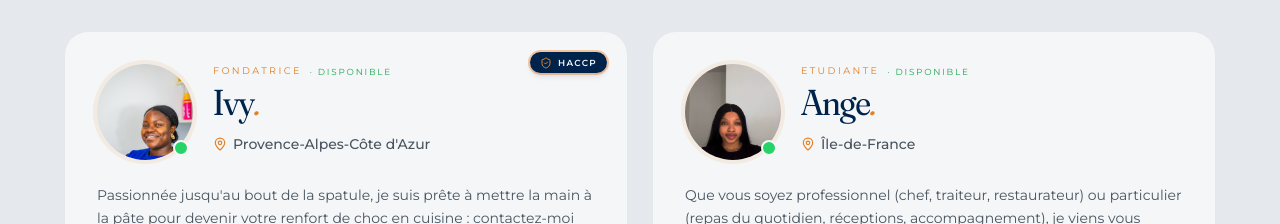
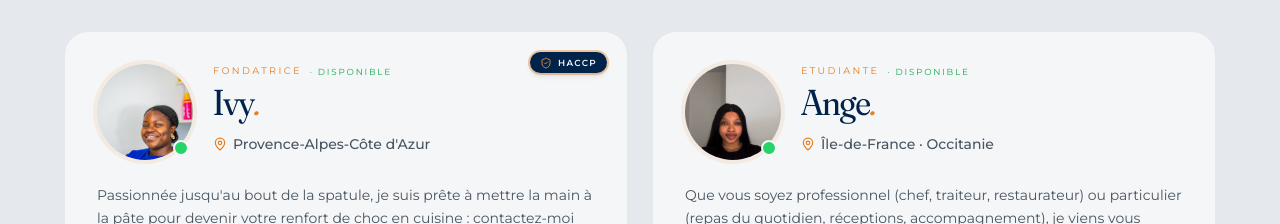
Before and after one commit to LabsFood/labsfood-blog, a Next.js app: page /services/assistance-culinaire in a window 1280 px wide. Shown: the part 1960-2184 px from the top of the page. Built offline with nearby package versions, Linux system fonts and the light colour scheme.

Commit message:
feat: add ChefsFilterable component to filter and display chefs by service and location

```diff
--- a/components/sections/ChefsFilterable.tsx
+++ b/components/sections/ChefsFilterable.tsx
@@ -461,7 +461,9 @@ function ChefCardFull({
           </h3>
           <div className="flex items-center gap-1.5 mt-3 text-sm text-ink/75">
             <MapPin className="size-3.5 text-orange shrink-0" />
-            <span className="truncate font-medium">{chef.region}</span>
+            <span className="truncate font-medium">
+              {getChefRegions(chef).map((r) => r.label).join(' · ')}
+            </span>
           </div>
         </div>
       </div>
```
